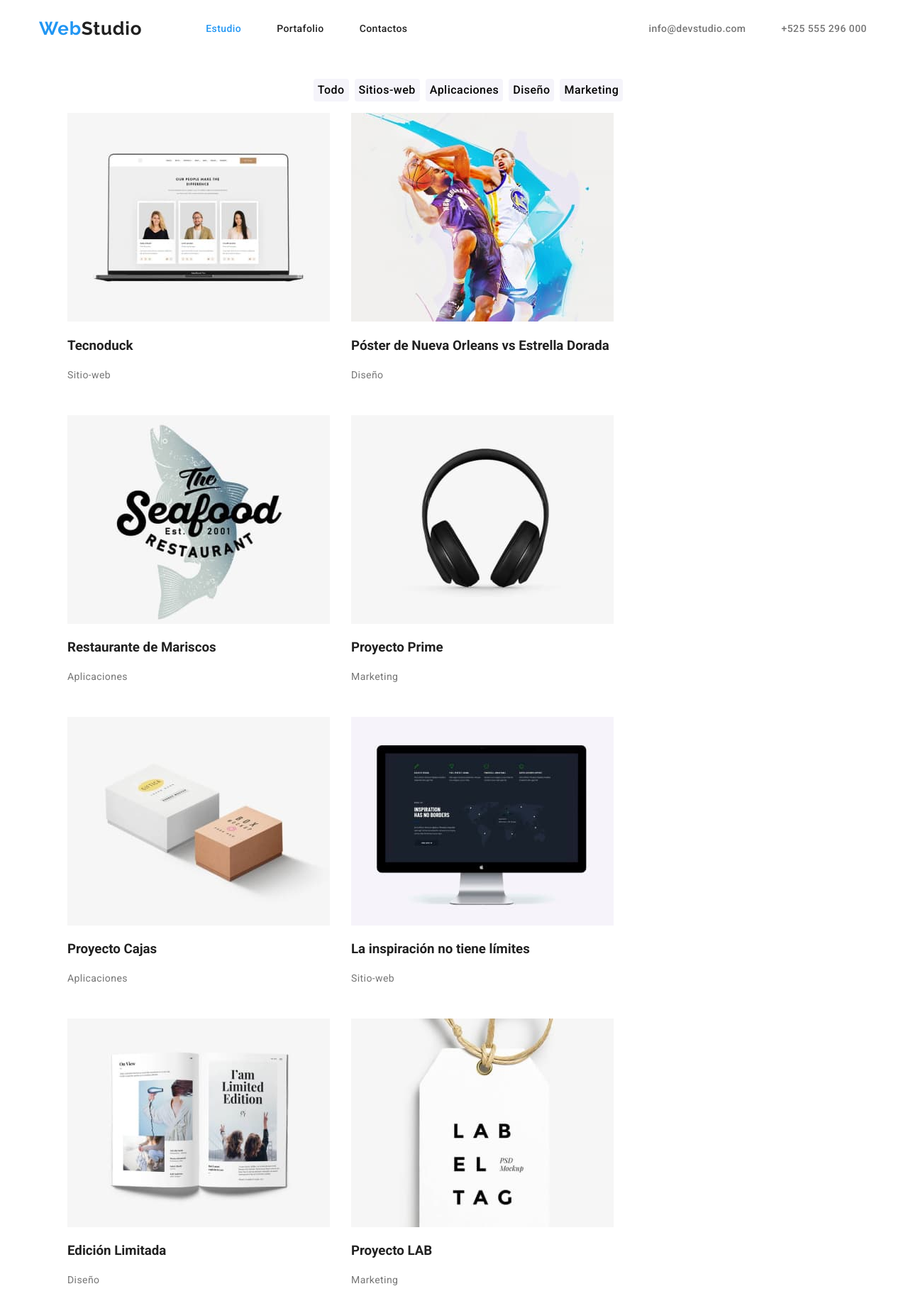
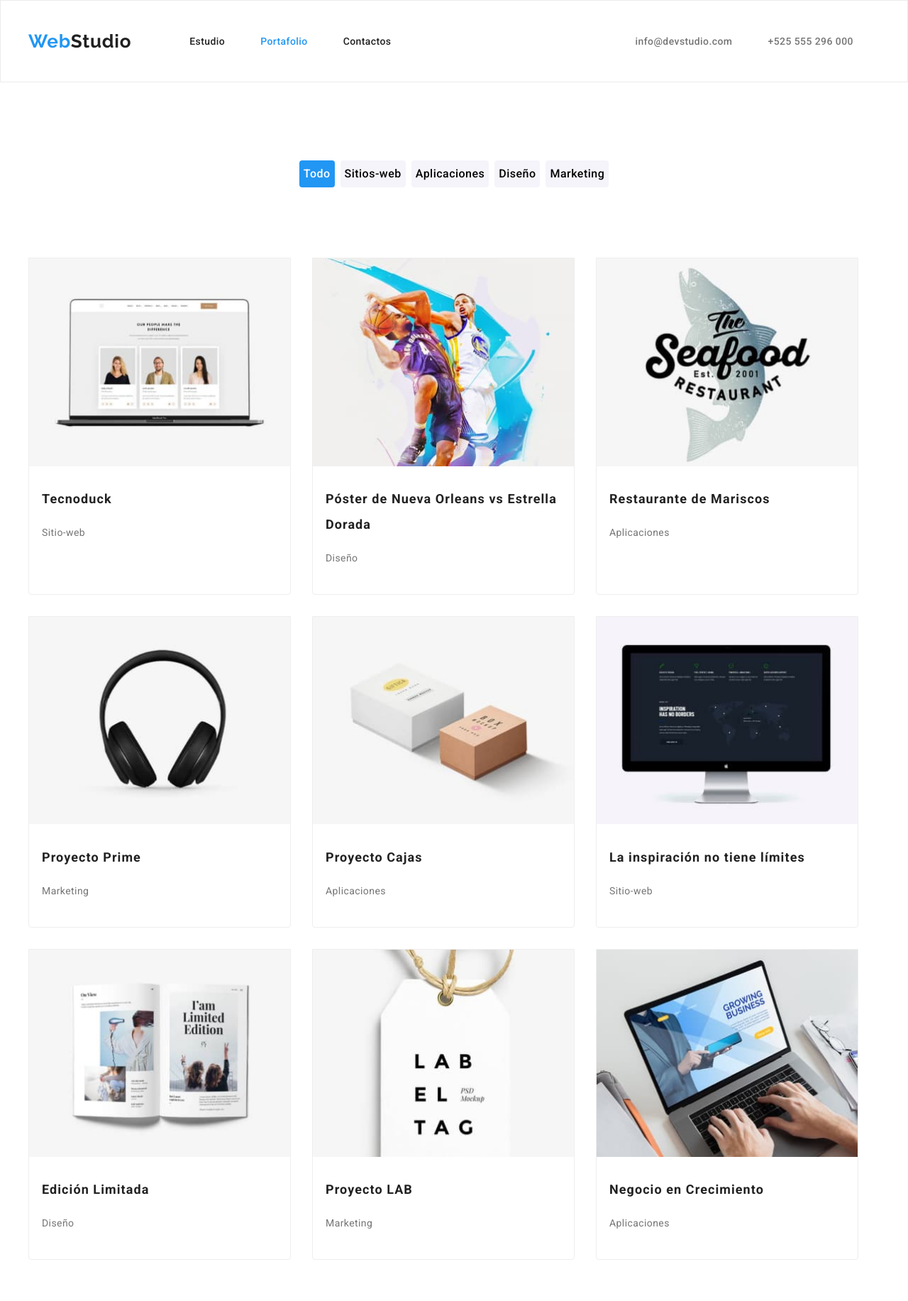
Before and after one commit to NCameloG/goit-markup-hw-03, a plain HTML site: page portafolio.html in a window 1280 px wide. Shown: the top 1833 px of the page at 71% size. Drawn offline with nearby package versions, Linux system fonts and the light colour scheme.

Commit message:
Se ordenan los boxes e items segun diseño

```diff
--- a/css/styles.css
+++ b/css/styles.css
@@ -2,29 +2,39 @@
 @import url('https://fonts.googleapis.com/css2?family=Roboto:ital,wght@0,100;0,300;0,400;0,500;0,700;0,900;1,100;1,300;1,400;1,500;1,700;1,900&display=swap');
 
 :root {
+  --main-color: rgb(33, 33, 33);
   --selected-color: rgb(33, 150, 243);
   --background-color: rgb(47, 48, 58, 1);
   --backgroundbutton-color: rgb(245, 244, 250, 1);
-  --textcolor-color: rgb(33, 33, 33);
+  --main-font: 'Roboto', sans-serif;
+  --secondary-font: 'Raleway', sans-serif;
 }
 
+body {
+  color: var(--main-color);
+  font-family: var(--main-font);
+}
 /* HEADER */
-  .navIconFull {
-  color: rgb(33, 33, 33);
-  font-family: 'Raleway', sans-serif;
+.navBar {
+  border: 1px solid rgba(236, 236, 236, 1);
+}
+.navIconFull {
   font-size: 26px;
   font-weight: 700;
   line-height: 1.19;
   letter-spacing: 0.03em;
   text-align: right;
   text-decoration: none;
+  color: var(--main-color);
+  font-family: var(--secondary-font);
 }
 .navLink {
-  color: var(--textcolor-color);
+  color: var(--main-color);
 }
-.navList{
+.navList {
+  gap: 50px;
+  padding: 0;
   display: flex;
-  gap: 50px;
 }
 .navLink:active .navLink:focus,
 .navLink:hover {
@@ -33,80 +43,71 @@
 .navContact {
   color: rgb(117, 117, 117);
 }
-.navSection{
+.navSection {
+  gap: 50px;
   display: flex;
-  gap: 50px;
   align-items: center;
 }
-.navBox{
+.navBox {
+  gap: 344px;
+  padding: 32px;
   display: flex;
-  gap: 300px;
   justify-content: space-between;
 }
-.navIcon{
+.navIcon {
+  gap: 30px;
   display: flex;
-  gap: 30px;
+  align-items: center;
   justify-content: space-between;
-  align-items: center;
 }
 /* HEADER */
 
-/* MAIN */
-
-/* BODY */
-
 /* INDEX */
-body {
-  color: var(--textcolor-color);
-  font-family: 'Roboto', sans-serif;
-}
 
 /* MAIN */
 .main {
-  background-color: var(--background-color);
   height: 600px;
   display: flex;
   justify-content: center;
+  background-color: var(--background-color);
   filter: drop-shadow(0px 4px 4px rgba(0, 0, 0, 0.25));
 }
-.mainTheme{
+.mainTheme {
+  gap: 30px;
   display: flex;
   flex-direction: column;
-  gap: 30px;
   flex-basis: calc((100% - 2 * 10px) / 1.5);
 }
 .mainTitle {
-  color: rgb(255, 255, 255, 1);
-  font-family: 'Roboto', sans-serif;
   font-size: 44px;
   font-weight: 900;
   line-height: 1.3;
   letter-spacing: 0.06em;
-  text-align:center;
+  text-align: center;
+  color: rgb(255, 255, 255, 1);
 }
 .mainButton {
-  font-family: 'Roboto', sans-serif;
   font-size: 16px;
   font-weight: 700;
   line-height: 1.3;
+  border-radius: 4px;
+  padding: 10px 32px;
   letter-spacing: 0.06em;
+  border: none;
+  cursor: pointer;
+  margin: auto;
   color: rgb(255, 255, 255);
   background-color: rgb(33, 150, 243);
-  border: none;
-  border-radius: 4px;
-  padding: 10px 32px;
-  cursor: pointer;
-  margin: auto;
 }
 /* MAIN */
 /* Values */
-.mainValues{
+.mainValues {
+  margin: auto;
   display: flex;
   flex-wrap: wrap;
   justify-content: space-evenly;
-  margin: auto;
 }
-.mainValues li{
+.mainValues li {
   flex-basis: calc((100% - 30px * 3) / 4);
 }
 
@@ -114,10 +115,10 @@ body {
 
 /* ABOUT */
 .about {
+  gap: 30px;
+  margin: auto;
   display: flex;
   justify-content: space-evenly;
-  gap: 30px;
-  margin: auto;
 }
 /* ABOUT */
 
@@ -129,7 +130,6 @@ body {
   background-color: rgb(255, 255, 255, 1);
 }
 .teamName {
-  font-family: 'Roboto', sans-serif;
   font-size: 16px;
   font-weight: 700;
   line-height: 1.19;
@@ -137,91 +137,153 @@ body {
   text-align: center;
 }
 .teamJob {
-  color: rgb(117, 117, 117);
-  font-family: 'Roboto', sans-serif;
   font-size: 16px;
   line-height: 1.19;
   letter-spacing: 0.03em;
   text-align: center;
+  color: rgb(117, 117, 117);
 }
-.teamCard{
+.memberCard {
   border-radius: 0px 0px 4px 4px;
-box-shadow: 0px 2px 1px 0px rgba(0, 0, 0, 0.20), 0px 1px 1px 0px rgba(0, 0, 0, 0.14), 0px 1px 3px 0px rgba(0, 0, 0, 0.12);
+  flex-basis: calc((100% - 3 * 10px) / 4);
+  box-shadow: 0px 2px 1px 0px rgba(0, 0, 0, 0.2), 0px 1px 1px 0px rgba(0, 0, 0, 0.14),
+    0px 1px 3px 0px rgba(0, 0, 0, 0.12);
 }
 
 /* TEAM */
 
-/* INDEX */
+/* ------INDEX----- */
 
-/* PORTAFOLIO */
-.product{
+/* -----PORTAFOLIO----- */
+.filter {
+  display: flex;
+  flex-direction: column;
+  margin: auto;
+  justify-content: center;
+}
+.filterList {
+  gap: 8px;
+  padding: 0;
   display: flex;
   flex-wrap: wrap;
+  justify-content: center;
+}
+.filterClass {
+  padding: 6px;
+  font-size: 16px;
+  font-weight: 500;
+  line-height: 1.6; /*se calcula dividiendo el line-height / font-size*/
+  border-radius: 4px;
+  letter-spacing: 0.03em; /*se coloca el valor en decimales*/
+  cursor: pointer;
+  border-style: hidden;
+  background-color: var(--backgroundbutton-color);
+}
+.filterCurrent {
+  color: rgb(255, 255, 255);
+  background-color: var(--selected-color);
+}
+.filterClass:hover,
+.filterClass:focus,
+.filterClass:active {
+  color: rgb(255, 255, 255);
+  background-color: var(--selected-color);
+  box-shadow: 0px 2px 2px 0px rgba(0, 0, 0, 0.12), 0px 1px 2px 0px rgba(0, 0, 0, 0.08),
+    0px 3px 1px 0px rgba(0, 0, 0, 0.1);
+}
+.product {
+  cursor: pointer;
+  border-radius: 0px 0px 4px 4px;
+  border: 1px solid rgb(238, 238, 238);
+  flex-basis: calc((100% - 3 * 30px) / 3);
+}
+.productName {
+  margin: 0;
+  line-height: 2;
+  font-size: 18px;
+  font-weight: 700;
+  letter-spacing: 0.06em;
+}
+.product:hover,
+.product:focus {
+  box-shadow: 0px 2px 1px 0px rgba(0, 0, 0, 0.2), 0px 1px 1px 0px rgba(0, 0, 0, 0.14),
+    0px 1px 3px 0px rgba(0, 0, 0, 0.12);
+}
+.portafolioCard {
   gap: 30px;
-}
-.filter{
+  padding: 0;
   display: flex;
   flex-wrap: wrap;
-  gap: 8px;
-  justify-content: center;
+  flex-direction: row;
 }
 
-.filterButton {
-  font-family: 'Roboto', sans-serif;
-  font-size: 16px;
-  font-weight: 500;
-  line-height: 1.88; /*se calcula dividiendo el line-height / font-size*/
-  letter-spacing: 0.03em; /*se coloca el valor en decimales*/
-  background-color: var(--backgroundbutton-color);
-  border-style: hidden;
-  border-radius: 4px;
-  cursor: pointer;
+.cardContent {
+  gap: 4px;
+  padding: 24px 18px;
+  margin: auto;
+  display: flex;
+  flex-direction: column;
 }
-/* BODY */
+
+/* -----PORTAFOLIO----- */
+
+/* -----BODY------ */
 
 /* FOOTER */
-.footerBox{
+.footerBox {
+  gap: 70px;
   display: flex;
+}
+.footerDetail {
   gap: 14px;
+  display: flex;
   flex-direction: column;
-  justify-content: flex-start;
-  max-width: 250px;
 }
-.footerList{
+.footerSocial {
+  gap: 20px;
   display: flex;
+  flex-direction: column;
+}
+.detailList {
   gap: 9px;
+  padding: 0;
+  max-width: 231px;
+  display: flex;
   flex-direction: column;
-  max-width: 250px ;
+}
+.socialList {
+  gap: 10px;
   padding: 0;
+  max-width: 206px;
+  display: flex;
 }
 .ubication {
+  display: flex;
   color: rgb(255, 255, 255);
-  display: flex;
 }
 .findUs {
-  color: rgb(255, 255, 255);
-  font-family: 'Roboto', sans-serif;
   font-size: 14px;
   font-weight: 700;
   line-height: 1.21;
   letter-spacing: 0.03em;
+  color: rgb(255, 255, 255);
 }
 .socialMedia {
   color: rgb(255, 255, 255);
 }
 .footer {
+  padding: 45px;
   background-color: var(--background-color);
-  padding: 45px;
 }
 .footerIconFull {
-  color: rgb(255, 255, 255);
-  font-family: 'Raleway', sans-serif;
   font-size: 26px;
   font-weight: 700;
   line-height: 1.19;
   letter-spacing: 0.03em;
   text-align: right;
   text-decoration: none;
+  color: rgb(255, 255, 255);
+  font-family: var(--secondary-font);
 }
 .footerContact {
   color: rgba(255, 255, 255, 0.6);
@@ -230,78 +292,71 @@ box-shadow: 0px 2px 1px 0px rgba(0, 0, 0, 0.20), 0px 1px 1px 0px rgba(0, 0, 0, 0
 
 /*GENERAL CONTENT*/
 .container {
+  padding: 0;
   width: 1200px;
   margin: auto;
-  padding: 15px;
 }
-.section{
+.section {
   padding: 94px 0;
 }
-.current{
+.current {
   color: var(--selected-color);
 }
 .list {
   list-style: none;
 }
 .subtitle {
-  font-family: 'Roboto', sans-serif;
   font-size: 36px;
   font-weight: 700;
-  text-align: center;
   line-height: 1.17;
   letter-spacing: 0.03em;
+  text-align: center;
 }
 .detail {
-  font-family: 'Roboto', sans-serif;
   font-size: 14px;
   font-weight: 700;
   line-height: 1.21;
   letter-spacing: 0.03em;
 }
 .content {
-  color: rgb(117, 117, 117);
-  font-family: 'Roboto', sans-serif;
   font-size: 14px;
   font-weight: 400;
   line-height: 1.7;
   letter-spacing: 0.03em;
+  color: rgb(117, 117, 117);
 }
 .iconName {
-  color: var(--selected-color);
-  font-family: 'Raleway', sans-serif;
   font-size: 26px;
   font-weight: 700;
   line-height: 1.19;
   letter-spacing: 0.03em;
-  align-items:flex-end;
+  align-items: flex-end;
   text-decoration: none;
+  color: var(--selected-color);
+  font-family: var(--secondary-font);
 }
-
 .link {
   text-decoration: none;
-  font-family: 'Roboto', sans-serif;
+
   font-size: 14px;
   font-weight: 500;
   line-height: 1.2;
   letter-spacing: 0.03em;
 }
-
 .link:hover,
 .link:focus {
   color: var(--selected-color);
-  }
-
-.filterButton:hover,
-.filterButton:focus,
-.filterButton:active {
-  color: rgb(255, 255, 255);
-  background-color: var(--selected-color);
-  box-shadow: 0px 2px 2px 0px rgba(0, 0, 0, 0.12), 0px 1px 2px 0px rgba(0, 0, 0, 0.08), 0px 3px 1px 0px rgba(0, 0, 0, 0.10);
 }
-
 .cardSet {
+  gap: 10px;
+  padding: 0;
   display: flex;
   flex-wrap: wrap;
-  gap: 10px;
-  padding: 0;
 }
+.invisible {
+  color: transparent;
+}
+.img {
+  width: 100%;
+  height: auto;
+}
--- a/portafolio.html
+++ b/portafolio.html
@@ -8,13 +8,14 @@
     <link rel="stylesheet" href="./css/styles.css" />
   </head>
   <body>
-    <header class="navBar container">
+    <header class="navBar">
+      <div class="container">
       <nav class="navSection">
           <span class="navIcon"><a href="./index.html" class="iconName">Web<span class="navIconFull">Studio</span> </a></span>
           <div class="navBox">
           <ul class="list navList">
-            <li><a href="./index.html" class="link navLink current">Estudio</a></li>
-            <li><a href="./portafolio.html" class="link navLink">Portafolio</a></li>
+            <li><a href="./index.html" class="link navLink">Estudio</a></li>
+            <li><a href="./portafolio.html" class="link navLink current">Portafolio</a></li>
             <li><a href="#" class="link navLink">Contactos</a></li>
           </ul>
           <ul class="list navList">
@@ -25,70 +26,88 @@
           </ul>
         </div>
         </nav>
+      </div>
     </header>
     <main>
-      <section id="shop" class="container">
-        <ul class="list filter">
-          <li><button type="button" class="filterButton">Todo</button></li>
-          <li><button type="button" class="filterButton">Sitios-web</button></li>
-          <li><button type="button" class="filterButton">Aplicaciones</button></li>
-          <li><button type="button" class="filterButton">Diseño</button></li>
-          <li><button type="button" class="filterButton">Marketing</button></li>
+      <section id="shop" class="container section">
+        <div class="filter">
+        <ul class="list filterList">
+          <li class="filterButton"><button type="button" class="filterClass filterCurrent">Todo</button></li>
+          <li class="filterButton"><button type="button" class="filterClass">Sitios-web</button></li>
+          <li class="filterButton"><button type="button" class="filterClass">Aplicaciones</button></li>
+          <li class="filterButton"><button type="button" class="filterClass">Diseño</button></li>
+          <li class="filterButton"><button type="button" class="filterClass">Marketing</button></li>
         </ul>
-        <ul class="list product">
-          <li>
-            <img src="./images/Portafolio/tecnoduck.jpg" alt="Tecnoduck" width="370" height="294" />
-            <h3>Tecnoduck</h3>
+        <h1 class="invisible">PORTAFOLIO</h1>
+      </div>
+      <div class="portafolio">
+        <ul class="list portafolioCard">
+          <li class="product">
+            <img src="./images/Portafolio/tecnoduck.jpg" alt="Tecnoduck" class="img" />
+            <div class="cardContent">
+            <h3 class="productName">Tecnoduck</h3>
             <p class="content">Sitio-web</p>
+          </div>
           </li>
-          <li>
-            <img src="./images/Portafolio/poster.jpg" alt="Poster" width="370" height="294" />
-            <h3>Póster de Nueva Orleans vs Estrella Dorada</h3>
+          <li class="product">
+            <img src="./images/Portafolio/poster.jpg" alt="Poster" class="img" />
+            <div class="cardContent">
+            <h3 class="productName">Póster de Nueva Orleans vs Estrella Dorada</h3>
             <p class="content">Diseño</p>
+          </div>
           </li>
-          <li>
-            <img src="./images/Portafolio/restaurante.jpg" alt="Restaurante" width="370" height="294" />
-            <h3>Restaurante de Mariscos</h3>
+          <li class="product">
+            <img src="./images/Portafolio/restaurante.jpg" alt="Restaurante" class="img" />
+            <div class="cardContent">
+            <h3 class="productName">Restaurante de Mariscos</h3>
             <p class="content">Aplicaciones</p>
+            </div>
           </li>
-          <li>
-            <img src="./images/Portafolio/prime.jpg" alt="Prime" width="370" height="294" />
-            <h3>Proyecto Prime</h3>
+          <li class="product">
+            <img src="./images/Portafolio/prime.jpg" alt="Prime" class="img" />
+            <div class="cardContent"><h3 class="productName">Proyecto Prime</h3>
             <p class="content">Marketing</p>
+            </div>
           </li>
-          <li>
-            <img src="./images/Portafolio/cajas.jpg" alt="Cajas" width="370" height="294" />
-            <h3>Proyecto Cajas</h3>
+          <li class="product">
+            <img src="./images/Portafolio/cajas.jpg" alt="Cajas" class="img" />
+            <div class="cardContent"><h3 class="productName">Proyecto Cajas</h3>
             <p class="content">Aplicaciones</p>
+            </div>
           </li>
-          <li>
-            <img src="./images/Portafolio/inspiracion.jpg" alt="Inspiracion" width="370" height="294" />
-            <h3>La inspiración no tiene límites</h3>
+          <li class="product">
+            <img src="./images/Portafolio/inspiracion.jpg" alt="Inspiracion" class="img" />
+            <div class="cardContent"><h3 class="productName">La inspiración no tiene límites</h3>
             <p class="content">Sitio-web</p>
+            </div>
           </li>
-          <li>
-            <img src="./images/Portafolio/edicion.jpg" alt="Edicion" width="370" height="294" />
-            <h3>Edición Limitada</h3>
+          <li class="product">
+            <img src="./images/Portafolio/edicion.jpg" alt="Edicion" class="img" />
+            <div class="cardContent"><h3 class="productName">Edición Limitada</h3>
             <p class="content">Diseño</p>
+            </div>
           </li>
-          <li>
-            <img src="./images/Portafolio/lab.jpg" alt="Lab" width="370" height="294" />
-            <h3>Proyecto LAB</h3>
+          <li class="product">
+            <img src="./images/Portafolio/lab.jpg" alt="Lab" class="img" />
+            <div class="cardContent"><h3 class="productName">Proyecto LAB</h3>
             <p class="content">Marketing</p>
+            </div>
           </li>
-          <li>
-            <img src="./images/Portafolio/negocio.jpg" alt="Negocio" width="370" height="294" />
-            <h3>Negocio en Crecimiento</h3>
+          <li class="product">
+            <img src="./images/Portafolio/negocio.jpg" alt="Negocio" class="img" />
+            <div class="cardContent"><h3 class="productName">Negocio en Crecimiento</h3>
             <p class="content">Aplicaciones</p>
+            </div>
           </li>
         </ul>
+      </div>
       </section>
     </main>
     <footer class="footer">
-      <div class="container">
-        <div class="footerBox">
+      <div class="container footerBox">
+        <div class="footerDetail">
         <a href="./index.html" class="iconName">Web<span class="footerIconFull">Studio</span> </a>
-        <ul class="list footerList">
+        <ul class="list detailList">
           <li><address><a href="https://www.google.com/maps/place/Calz.+Ticom%C3%A1n+500,+La+Laguna+Ticoman,+Gustavo+A.+Madero,+07340+Ciudad+de+M%C3%A9xico,+CDMX,+M%C3%A9xico/@19.5102072,-99.1350661,17z/data=!3m1!4b1!4m5!3m4!1s0x85d1f9c66374d1dd:0x72c74207e8767392!8m2!3d19.5102022!4d-99.1324912?hl=es&entry=ttu"
                 class="ubication link">Calz. Ticomán 500, Ciudad de México, CDMX, México</a></address>
           </li>
@@ -97,7 +116,10 @@
           </li>
           <li><a href="tel:+525555296000" class="footerContact link">+525 555 296 000</a></li>
         </ul>
-        <ul class="list footerList findUs">ENCUENTRENOS EN
+      </div>
+      <div class="footerSocial">
+        <h3 class="findUs">ENCUENTRENOS EN</h3>
+        <ul class="list socialList">
           <li><a href="#" class="footerContact link">Instagram</a></li>
           <li><a href="#" class="footerContact link">Twitter</a></li>
           <li><a href="#" class="footerContact link">Facebook</a></li>
```
Also changed, not shown: index.html (+16 -14 lines).
